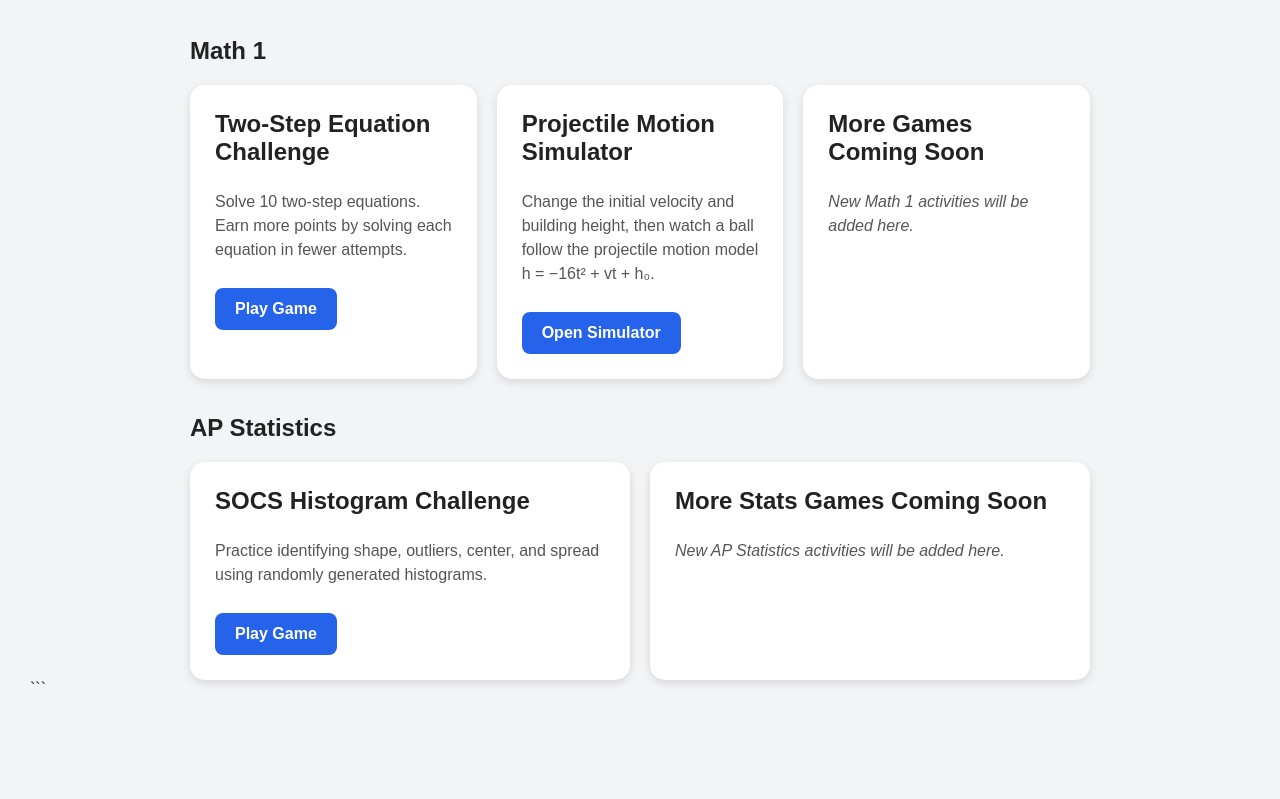
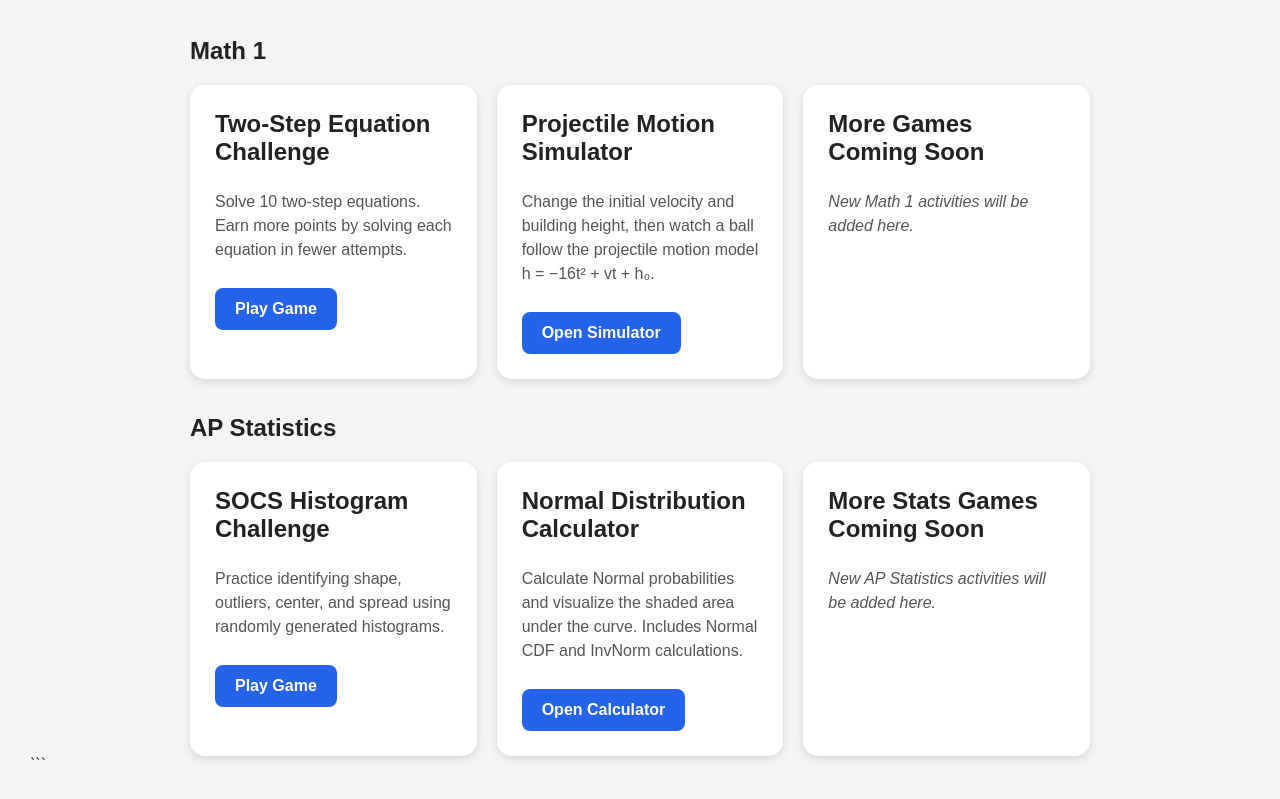
Before and after one commit to rsivillo/math-games, a plain HTML site: page index.html in a window 1280 px wide. Shown: the part 153-952 px from the top of the page. Before the commit the page ends 881 px from the top, so only its background shows below. Drawn offline with Linux system fonts and the light colour scheme.

Commit message:
Update index.html

```diff
--- a/index.html
+++ b/index.html
@@ -111,6 +111,8 @@
   </div>
 
 
+  <!-- MATH 1 -->
+
   <h2>Math 1</h2>
 
   <div class="games">
@@ -172,9 +174,12 @@
   </div>
 
 
+  <!-- AP STATISTICS -->
+
   <h2>AP Statistics</h2>
 
   <div class="games">
+
 
     <div class="game-card">
 
@@ -199,6 +204,27 @@
 
     <div class="game-card">
 
+      <h3>Normal Distribution Calculator</h3>
+
+      <p>
+        Calculate Normal probabilities and visualize
+        the shaded area under the curve. Includes
+        Normal CDF and InvNorm calculations.
+      </p>
+
+      <a
+        class="play-button"
+        href="normal-distribution/">
+
+        Open Calculator
+
+      </a>
+
+    </div>
+
+
+    <div class="game-card">
+
       <h3>More Stats Games Coming Soon</h3>
 
       <p class="coming-soon">
@@ -206,6 +232,7 @@
       </p>
 
     </div>
+
 
   </div>
 
```
